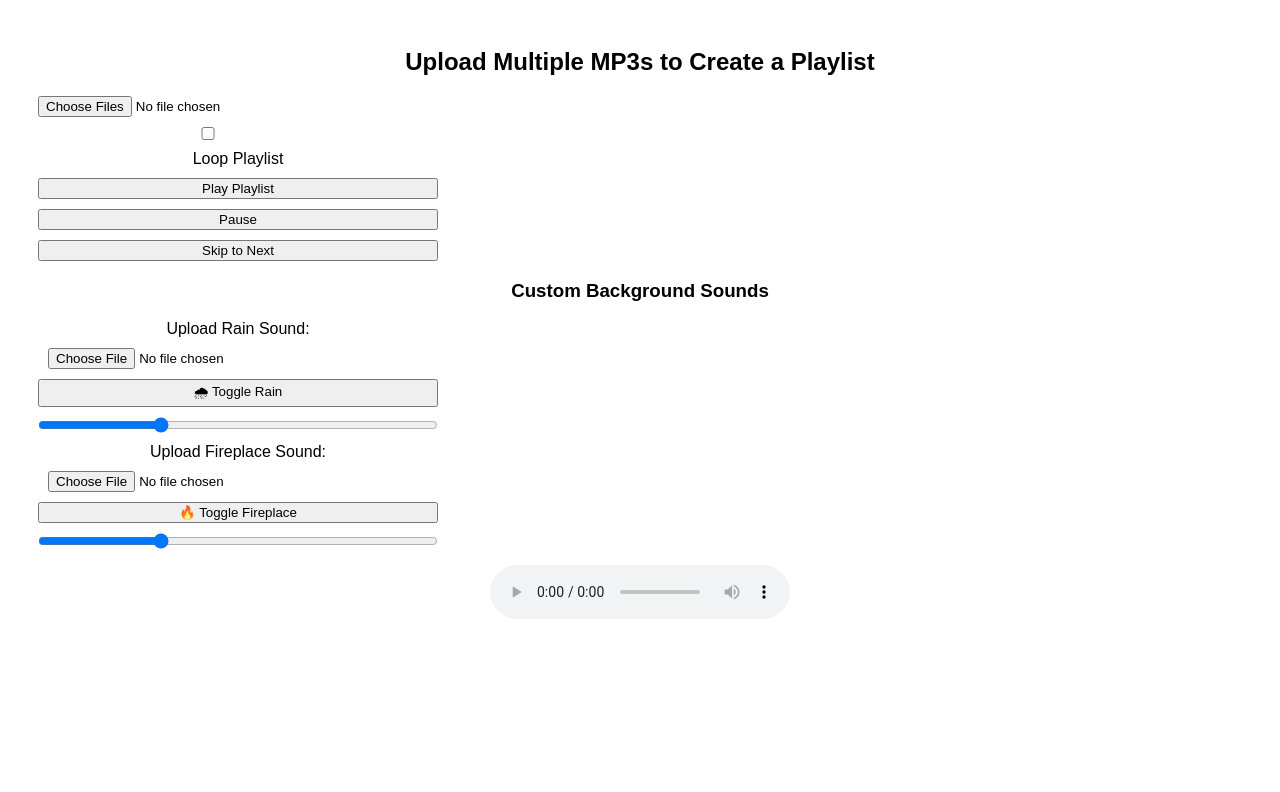
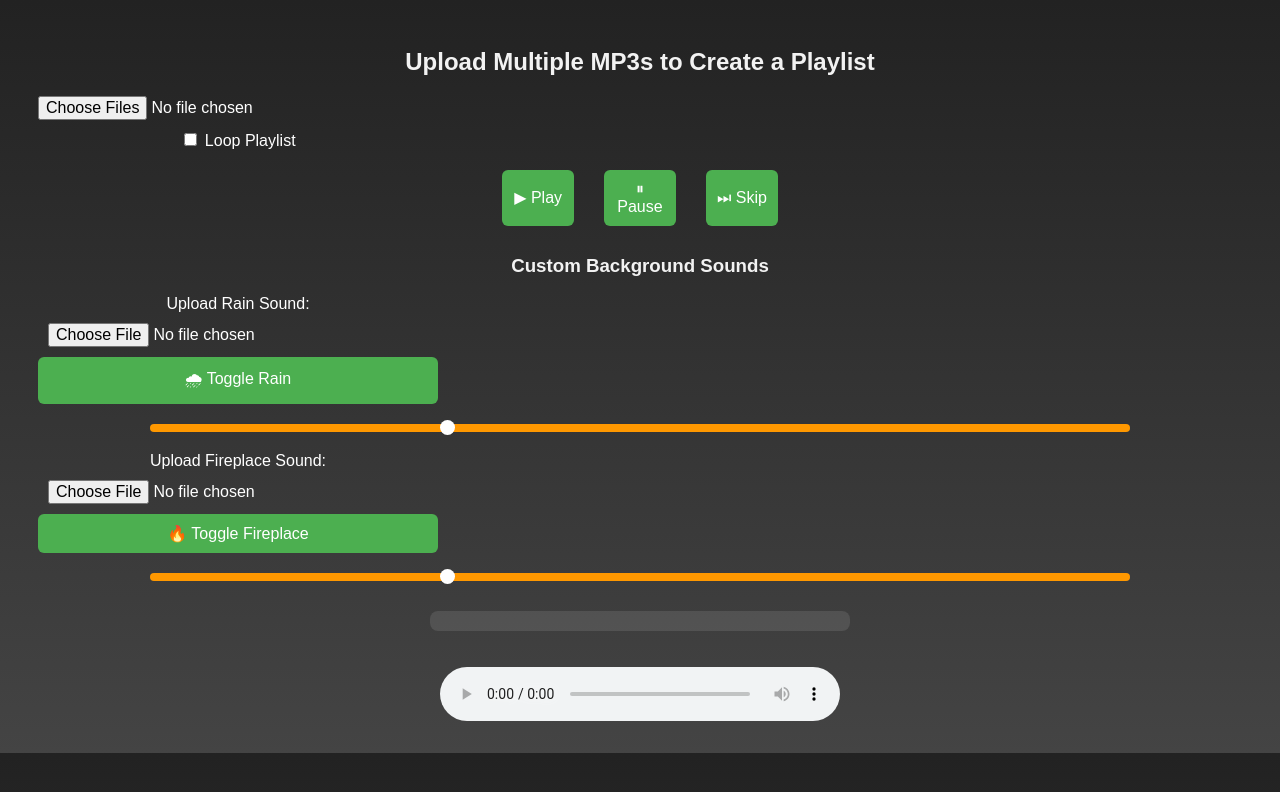
Before and after one commit to BandanaWaddleDee24/PlayingInAnotherRoom, a plain HTML site: page index.html in a window 1280 px wide. Drawn offline with Linux system fonts and the light colour scheme.

Commit message:
Update index.html

```diff
--- a/index.html
+++ b/index.html
@@ -5,11 +5,112 @@
     <meta name="viewport" content="width=device-width, initial-scale=1.0">
     <title>Custom Background Sounds</title>
     <style>
-        body { font-family: Arial, sans-serif; text-align: center; padding: 20px; }
-        input, button, label { margin: 10px; display: block; width: 80%; max-width: 400px; }
-        #playlist { list-style: none; padding: 0; }
-        #playlist li { padding: 5px; cursor: pointer; border-bottom: 1px solid #ddd; }
-        #playlist li.active { font-weight: bold; color: green; }
+        body {
+            font-family: 'Arial', sans-serif;
+            text-align: center;
+            background: linear-gradient(to bottom, #222, #444);
+            color: white;
+            padding: 20px;
+        }
+
+        h2, h3 {
+            color: #f2f2f2;
+        }
+
+        input[type="file"], button, label {
+            margin: 10px;
+            display: block;
+            width: 90%;
+            max-width: 400px;
+            font-size: 1rem;
+        }
+
+        button {
+            background: #4CAF50;
+            color: white;
+            padding: 10px;
+            border: none;
+            border-radius: 6px;
+            cursor: pointer;
+            transition: 0.3s;
+        }
+
+        button:hover {
+            background: #45a049;
+        }
+
+        #playlist {
+            list-style: none;
+            padding: 0;
+            margin-top: 20px;
+            max-width: 400px;
+            margin-left: auto;
+            margin-right: auto;
+            background: rgba(255, 255, 255, 0.1);
+            border-radius: 8px;
+            padding: 10px;
+        }
+
+        #playlist li {
+            padding: 10px;
+            cursor: pointer;
+            border-bottom: 1px solid rgba(255, 255, 255, 0.2);
+            transition: 0.3s;
+        }
+
+        #playlist li:last-child {
+            border-bottom: none;
+        }
+
+        #playlist li:hover {
+            background: rgba(255, 255, 255, 0.2);
+        }
+
+        #playlist li.active {
+            font-weight: bold;
+            color: #ffeb3b;
+        }
+
+        input[type="range"] {
+            width: 80%;
+            margin: 10px 0;
+            appearance: none;
+            background: transparent;
+        }
+
+        input[type="range"]::-webkit-slider-runnable-track {
+            height: 8px;
+            background: #ff9800;
+            border-radius: 5px;
+        }
+
+        input[type="range"]::-webkit-slider-thumb {
+            appearance: none;
+            width: 15px;
+            height: 15px;
+            background: white;
+            border-radius: 50%;
+            cursor: pointer;
+            margin-top: -4px;
+        }
+
+        .audio-controls {
+            display: flex;
+            flex-direction: column;
+            align-items: center;
+            gap: 10px;
+        }
+
+        .audio-controls div {
+            display: flex;
+            gap: 10px;
+        }
+
+        audio {
+            margin-top: 20px;
+            width: 90%;
+            max-width: 400px;
+        }
     </style>
 </head>
 <body>
@@ -18,11 +119,17 @@
     <label>
         <input type="checkbox" id="loopPlaylist"> Loop Playlist
     </label>
-<button onclick="playPlaylist()">Play Playlist</button>
-<button onclick="pauseAudio()">Pause</button>
-<button onclick="nextTrack()">Skip to Next</button>
+
+    <div class="audio-controls">
+        <div>
+            <button onclick="playPlaylist()">▶ Play</button>
+            <button onclick="pauseAudio()">⏸ Pause</button>
+            <button onclick="nextTrack()">⏭ Skip</button>
+        </div>
+    </div>
 
     <h3>Custom Background Sounds</h3>
+
     <label>Upload Rain Sound: <input type="file" id="rainFile" accept=".mp3, audio/*"></label>
     <button onclick="toggleRain()">🌧 Toggle Rain</button>
     <input type="range" id="rainVolume" min="0" max="1" step="0.1" value="0.3" onchange="setRainVolume()">
@@ -131,11 +238,7 @@
                 rainGainNode = audioCtx.createGain();
                 setupCustomBackground(document.getElementById('rainFile'), rainAudio, rainGainNode);
             }
-        if (rainPlaying) {
-            rainAudio.pause();
-        } else {
-            rainAudio.play();
-        }
+            rainPlaying ? rainAudio.pause() : rainAudio.play();
             rainPlaying = !rainPlaying;
         }
 
@@ -146,11 +249,7 @@
                 fireplaceGainNode = audioCtx.createGain();
                 setupCustomBackground(document.getElementById('fireFile'), fireplaceAudio, fireplaceGainNode);
             }
-        if (fireplacePlaying) {
-            fireplaceAudio.pause();
-        } else {
-            fireplaceAudio.play();
-        }
+            fireplacePlaying ? fireplaceAudio.pause() : fireplaceAudio.play();
             fireplacePlaying = !fireplacePlaying;
         }
 
@@ -161,7 +260,6 @@
         function setFireplaceVolume() {
             if (fireplaceAudio) fireplaceAudio.volume = document.getElementById('fireplaceVolume').value;
         }
-
     </script>
 </body>
 </html>
```
Lines whose indentation alone changed are shown as unchanged.
